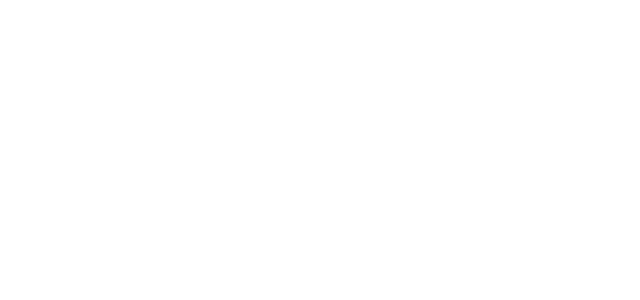
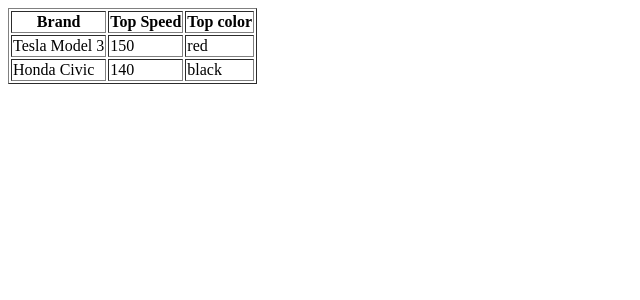
Before and after one commit to maverickGuyRahul/react-VSCode-tutorial, a React (Create React App) app: page / in a window 1280 px wide. Shown: the top 300 px of the page, without its empty margins (0-640 px from the left). Built offline with nearby package versions, Linux system fonts and the light colour scheme; the HTML template or start-up script is replaced by a standard one.

Commit message:
solution to destructuring question

```diff
--- a/src/components/Practice.js
+++ b/src/components/Practice.js
@@ -18,3 +18,7 @@
     },
   },
 ];
+
+export default cars;
+
+// export { num };
--- a/src/index.js
+++ b/src/index.js
@@ -4,26 +4,46 @@
 import App from './components/App.jsx';
 import animals, { useAnimals } from './components/Data.js';
 
+import cars from './components/Practice.js';
+
 const root = ReactDOM.createRoot(document.getElementById('root'));
 
-// root.render(
-//   // <table>
-//   //   <tr>
-//   //     <th>Brand</th>
-//   //     <th>Top Speed</th>
-//   //   </tr>
-//   //   <tr>
-//   //     <td>{tesla.model}</td>
-//   //     <td>{teslaTopSpeed}</td>
-//   //     <td>{teslaTopColour}</td>
-//   //   </tr>
-//   //   <tr>
-//   //     <td>{honda.model}</td>
-//   //     <td>{hondaTopSpeed}</td>
-//   //     <td>{hondaTopColour}</td>
-//   //   </tr>
-//   // </table>
-// );
+const [honda, tesla] = cars;
+
+const {
+  speedStats: { topSpeed: hondaTopSpeed },
+} = honda;
+const {
+  speedStats: { topSpeed: teslaTopSpeed },
+} = tesla;
+
+const {
+  coloursByPopularity: [hondaTopColour],
+} = honda;
+
+const {
+  coloursByPopularity: [teslaTopColour],
+} = tesla;
+
+root.render(
+  <table border={1}>
+    <tr>
+      <th>Brand</th>
+      <th>Top Speed</th>
+      <th>Top color</th>
+    </tr>
+    <tr>
+      <td>{tesla.model}</td>
+      <td>{teslaTopSpeed}</td>
+      <td>{teslaTopColour}</td>
+    </tr>
+    <tr>
+      <td>{honda.model}</td>
+      <td>{hondaTopSpeed}</td>
+      <td>{hondaTopColour}</td>
+    </tr>
+  </table>
+);
 
 // console.log(animals);
 
@@ -54,11 +74,11 @@
 
 // IMPLEMENTATION OF useState HOOK :
 
-const [cat, dog] = animals;
+// const [cat, dog] = animals;
 
 // eslint-disable-next-line react-hooks/rules-of-hooks
 // console.log(useAnimals(cat));
 
-const [animal, makeSound] = useAnimals(cat);
+// const [animal, makeSound] = useAnimals(cat);
 
-console.log(animal);
+// console.log(animal);
```
